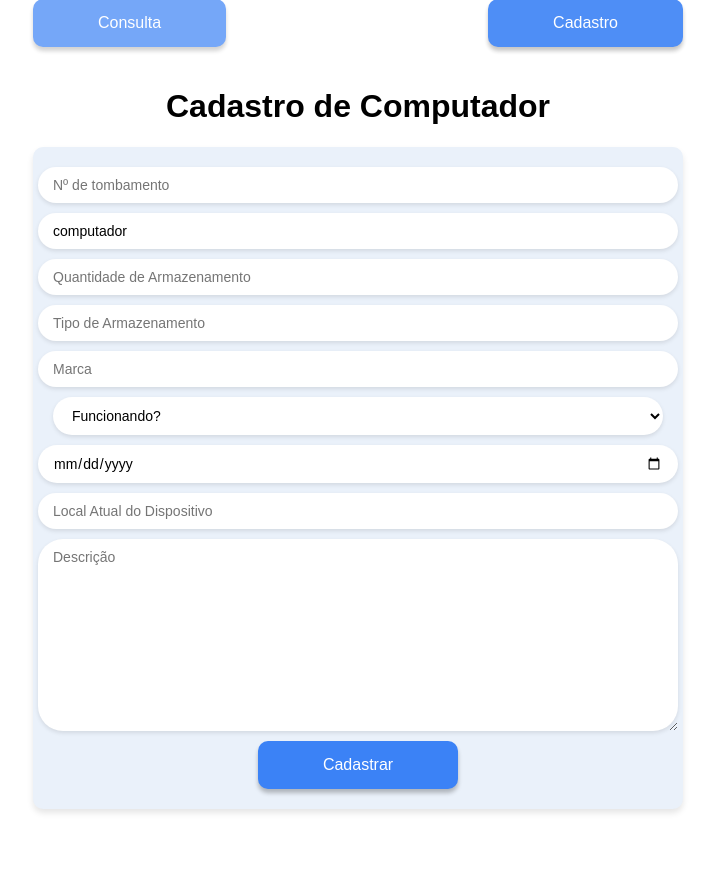
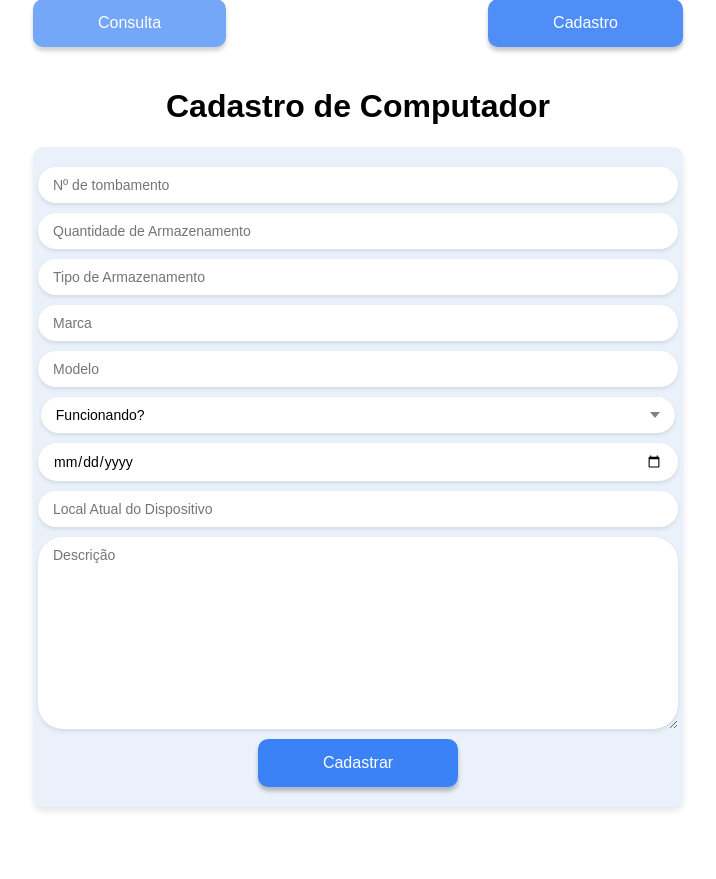
Before and after one commit to Kenjibercysec/S.I.N.G.E.D_INSS, a FastAPI app: page /cadpc in a window 1280 px wide. Shown: the part 265-1144 px from the top of the page, without its empty margins (282-998 px from the left). After the commit the page ends 1076 px from the top, so only its background shows below. Run offline with FastAPI, Linux system fonts and the light colour scheme.

Commit message:
fix style

```diff
--- a/static/style.css
+++ b/static/style.css
@@ -131,8 +131,20 @@ background-color:  #f63b3b;
     gap: 10px;
 }
 
-.form-input, .form-select {
+.form-input{
     width: 100%;
+    padding: 10px 15px;
+    font-size: 14px;
+    border: none;
+    border-radius: 25px;
+    outline: none;
+    background-color: white;
+    box-shadow: 0px 2px 4px rgba(0, 0, 0, 0.1);
+    font-family: Arial, sans-serif;
+}
+
+.form-select {
+    width: 104%;
     padding: 10px 15px;
     font-size: 14px;
     border: none;
--- a/templates/cadpc.html
+++ b/templates/cadpc.html
@@ -5,8 +5,7 @@
     <meta name="viewport" content="width=device-width, initial-scale=1.0">
     <title>Cadastro de Computador</title>
     <link rel="stylesheet" href="/static/style.css">
-    <script src="../static/inss.js"></script><script src="/static/script.js"></script>
-    <script src="../static/script.js"></script><script src="/static/script.js"></script>
+
 </head>
 <body>
     <div class="container">
@@ -23,11 +22,11 @@
         <div class="form-section">
             <form action="/devices/" method="post" class="form-group">
                 <input type="text" id="id_tomb" name="id_tomb" placeholder="Nº de tombamento" class="form-input" required>
-                <input type="text" id="tipo_de_disp" name="tipo_de_disp" value="computador" class="form-input" readonly required>
                 <input type="text" id="qnt_armaz" name="qnt_armaz" placeholder="Quantidade de Armazenamento" class="form-input" required>
                 <input type="text" id="tipo_armaz" name="tipo_armaz" placeholder="Tipo de Armazenamento" class="form-input" required>
                 <input type="text" id="marca" name="marca" placeholder="Marca" class="form-input" required>
-                <select id="funcionando" name="funcionando" class="form-input" required>
+                <input type="text" id="Modelo" name="Modelo" placeholder="Modelo" class="form-input" required>
+                <select type="text" id="funcionando" name="funcionando" class="form-select" required>
                     <option value="" disabled selected>Funcionando?</option>
                     <option value="true">Sim</option>
                     <option value="false">Não</option>
@@ -40,4 +39,6 @@
         </div>
     </div>
 </body>
+<script src="../static/inss.js"></script>
+<script src="/static/script.js"></script>
 </html>
--- a/templates/index.html
+++ b/templates/index.html
@@ -4,6 +4,7 @@
     <meta charset="UTF-8">
     <meta name="viewport" content="width=device-width, initial-scale=1.0">
     <title>SINGED INSS - Página Inicial</title>
+    <link rel="stylesheet" href="https://cdnjs.cloudflare.com/ajax/libs/font-awesome/6.7.2/css/all.min.css" integrity="sha512-Evv84Mr4kqVGRNSgIGL/F/aIDqQb7xQ2vcrdIwxfjThSH8CSR7PBEakCr51Ck+w+/U6swU2Im1vVX0SVk9ABhg==" crossorigin="anonymous" referrerpolicy="no-referrer"/>
     <link rel="stylesheet" href="/static/style.css">
 
 </head>
@@ -20,7 +21,7 @@
 
         <div class="search-bar">
             <input type="text" placeholder="Pesquisar" class="search-input" id="search-bar">
-            <button class="filter-button" id="search-btn">⌨️</button>
+            <button class="filter-button" id="search-btn"><i class="fa-solid fa-magnifying-glass"></i></button>
         </div>
 
         <div class="info-box" id="info-box">
```
